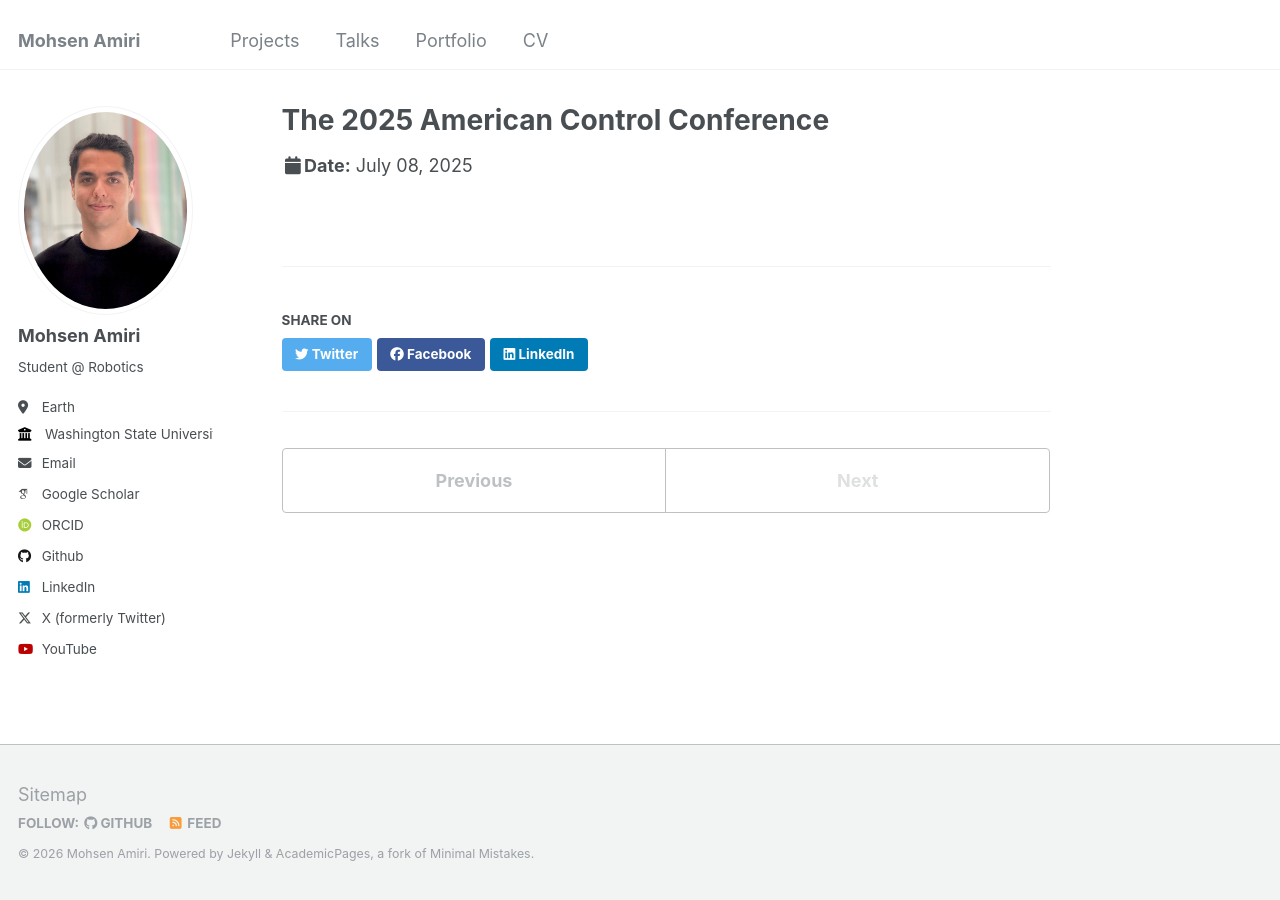
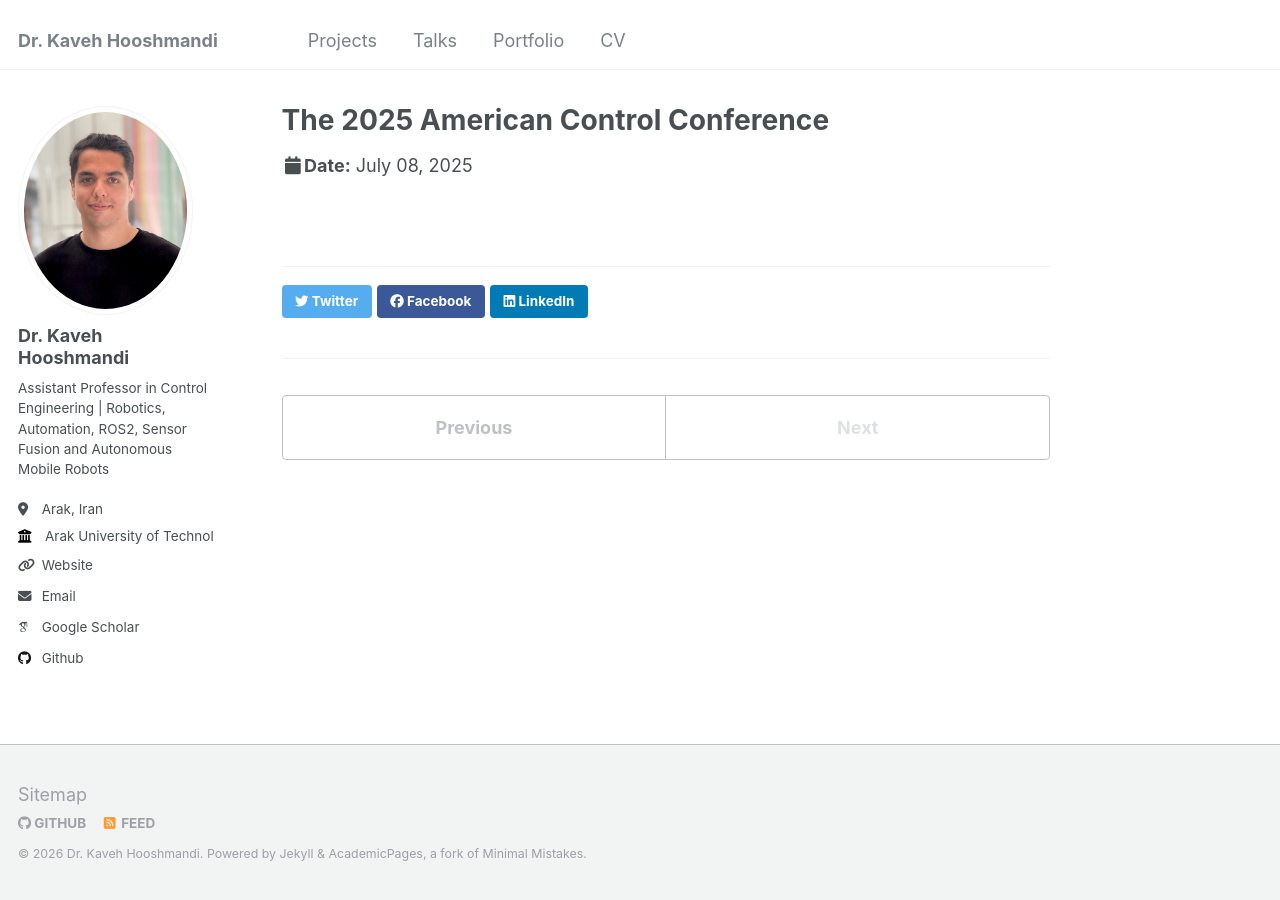
Before and after one commit to kaveh-hooshmandi/kaveh-hooshmandi.github.io, a Jekyll site: the page built from _talks/ACC2025.md, in a window 1280 px wide. Built offline with Jekyll 4.4.1, drawn with Linux system fonts in a browser that asks for light colours; some web fonts are replaced; some of the changed lines change nothing that is shown.

Commit message:
Update site configuration for Dr. Kaveh Hooshmandi

```diff
--- a/_config.yml
+++ b/_config.yml
@@ -1,160 +1,171 @@
-# Welcome to Jekyll!
-#
-# This config file is meant for settings that affect your entire site, values
-# which you are expected to set up once and rarely need to edit after that.
-# For technical reasons, this file is *NOT* reloaded automatically when you use
-# `jekyll serve -l -H localhost`. If you change this file, please restart the
-# server process.
+# Site configuration for Dr. Kaveh Hooshmandi
+# Academic personal website based on a Jekyll / GitHub Pages template.
 
+# ----------------------------------------------------------------------
 # Basic Site Settings
-locale                   : "en-US"
-title                    : "Mohsen Amiri"
+# ----------------------------------------------------------------------
+locale                   : "en-Iran"
+title                    : "Dr. Kaveh Hooshmandi"
 title_separator          : "-"
-name                     : &name "Mohsen Amiri"
-description              : &description "PhD student"
-url                      : https://mhsnar.github.io # the base hostname & protocol for your site e.g. "https://mmistakes.github.io"
-baseurl                  : "" # the subpath of your site, e.g. "/blog"
-repository               : "mhsnar/mhsnar.github.io"
+name                     : &name "Dr. Kaveh Hooshmandi"
+description              : &description "Control Systems and Robotics Researcher"
+url                      : "https://kaveh-hooshmandi.github.io"
+baseurl                  : ""
+repository               : "kaveh-hooshmandi/kaveh-hooshmandi.github.io"
 
-# Site Author - The following control what appear as part of the author content on the side bar.
-#               If a field is blank the icon and link will not appear, otherwise it will be shown.
-#               Additional customization can be done by editing /_includes/author-profile.html
+# ----------------------------------------------------------------------
+# Site Author
+# These settings control the author profile shown in the sidebar.
+# ----------------------------------------------------------------------
 author:
-  # Biographic information
   avatar           : "Profile.jpg"
-  name             : "Mohsen Amiri"
-  pronouns         : # example: "she/her"
-  bio              : "Student @ Robotics"
-  location         : "Earth"
-  employer         : "Washington State University"
-  uri              : # URL
-  email            : "mohsen.amiri@wsu.edu"
+  name             : "Dr. Kaveh Hooshmandi"
+  pronouns         :
+  bio              : "Assistant Professor in Control Engineering | Robotics, Automation, ROS2, Sensor Fusion and Autonomous Mobile Robots"
+  location         : "Arak, Iran"
+  employer         : "Arak University of Technology"
+  uri              : "https://kaveh-hooshmandi.github.io"
+  email            : "dk.hooshmandi@gmail.com"
 
-  # Academic websites
-  arxiv            : # URL - Update with the correct link to your profile
-  googlescholar    : "https://scholar.google.com/citations?user=P2ef2sYAAAAJ&hl=en"
-  impactstory      : # URL
-  orcid            : "https://orcid.org/0009-0006-5871-5035"
-  semantic         : # URL
-  pubmed           : #"https://www.ncbi.nlm.nih.gov/pubmed/?term=john+snow"
-  researchgate     : # URL
+  # Academic profiles
+  arxiv            :
+  googlescholar    : "https://scholar.google.com/citations?user=7zjCtzcAAAAJ"
+  impactstory      :
+  orcid            :
+  semantic         :
+  pubmed           :
+  researchgate     :
 
-  # Repositories and software development
-  bitbucket        : # Username - Update with your username on the site
-  codepen          : # Username
-  dribbble         : # Username
-  github           : "mhsnar"
-  kaggle           : # Username
-  stackoverflow    : # User number or user number and name (i.e., use "1" or "1/jeff-atwood")
+  # Code and software profiles
+  bitbucket        :
+  codepen          :
+  dribbble         :
+  github           : "kaveh-hooshmandi"
+  kaggle           :
+  stackoverflow    :
 
-  # Social media
-  bluesky          : #"bsky.app" # Replace this with you Bluesky username
-  facebook         : # Username
-  flickr           : # Username
-  foursquare       : # Username
-  goodreads        : # Username
-  google_plus      : # Username
-  keybase          : # Username
-  instagram        : # Username
-  lastfm           : # Username
-  linkedin         : "mohsen-amiri-58663716a/"
-  mastodon         : # URL
-  medium           : # URL
-  pinterest        : # Username
-  soundcloud       : # Username
-  steam            : # Username
-  telegram         : # URL
-  tumblr           : # Username
-  twitter          : "mohsenamiirii"# Username for X / Twitter
-  vine             : # Username
-  weibo            : # Username
-  wikipedia        : # Username
-  xing             : # Username
-  youtube          : "MohsenAmirii"
-  zhihu            : # URL
+  # Social media profiles
+  bluesky          :
+  facebook         :
+  flickr           :
+  foursquare       :
+  goodreads        :
+  google_plus      :
+  keybase          :
+  instagram        :
+  lastfm           :
+  linkedin         :
+  mastodon         :
+  medium           :
+  pinterest        :
+  soundcloud       :
+  steam            :
+  telegram         :
+  tumblr           :
+  twitter          :
+  vine             :
+  weibo            :
+  wikipedia        :
+  xing             :
+  youtube          :
+  zhihu            :
 
-# Publication Category - The following the list of publication categories and their headings
+# ----------------------------------------------------------------------
+# Publication Categories
+# ----------------------------------------------------------------------
 publication_category:
+  manuscripts:
+    title: "Journal Articles"
+  conferences:
+    title: "Conference Papers"
   books:
-    title: 'Books'
-  manuscripts:
-    title: 'Journal Articles'
-  conferences:
-    title: 'Conference Papers'
+    title: "Books"
+  submitted:
+    title: "Submitted Manuscripts"
 
-# Site Settings
-teaser                   :  # filename of teaser fallback teaser image placed in /images/, .e.g. "500x300.png"
-breadcrumbs              : false # true, false (default)
+# ----------------------------------------------------------------------
+# General Site Settings
+# ----------------------------------------------------------------------
+teaser                   :
+breadcrumbs              : false
 words_per_minute         : 160
 future                   : true
-read_more                : "disabled" # if enabled, adds "Read more" links to excerpts
-talkmap_link             : false #change to true to add link to talkmap on talks page
+read_more                : "disabled"
+talkmap_link             : false
+
 comments:
-  provider               : # false (default), "disqus", "discourse", "facebook", "google-plus", "staticman", "custom"
+  provider               :
   disqus:
     shortname            :
   discourse:
-    server               : # https://meta.discourse.org/t/embedding-discourse-comments-via-javascript/31963 , e.g.: meta.discourse.org
+    server               :
   facebook:
     appid                :
-    num_posts            : # 5 (default)
-    colorscheme          : # "light" (default), "dark"
+    num_posts            :
+    colorscheme          :
+
 staticman:
-  allowedFields          : ['name', 'email', 'url', 'message']
-  branch                 : "gh-pages" # "master", "gh-pages"
+  allowedFields          : ["name", "email", "url", "message"]
+  branch                 : "gh-pages"
   commitMessage          : "New comment."
-  filename               : comment-{@timestamp}
+  filename               : "comment-{@timestamp}"
   format                 : "yml"
   moderation             : true
   path                   : "_data/comments/{options.slug}"
-  requiredFields         : ['name', 'email', 'message']
+  requiredFields         : ["name", "email", "message"]
   transforms:
     email                : "md5"
   generatedFields:
     date:
       type               : "date"
       options:
-        format           : "iso8601" # "iso8601" (default), "timestamp-seconds", "timestamp-milliseconds"
+        format           : "iso8601"
+
 atom_feed:
-  hide                   : false     # change to true to hide the RSS feed in the footer
-  path                   : # blank (default) uses feed.xml
+  hide                   : false
+  path                   :
 
-
-# SEO Related
+# ----------------------------------------------------------------------
+# SEO
+# ----------------------------------------------------------------------
 google_site_verification :
 bing_site_verification   :
 alexa_site_verification  :
 yandex_site_verification :
 
+twitter:
+  username               :
 
-# Social Sharing
-twitter:
-  username               : &twitter
 facebook:
   username               :
   app_id                 :
   publisher              :
-og_image                 :  # Open Graph/Twitter default site image
-# For specifying social profiles
-# - https://developers.google.com/structured-data/customize/social-profiles
+
+og_image                 :
+
 social:
-  type                   : # Person or Organization (defaults to Person)
-  name                   : # If the user or organization name differs from the site's name
-  links: # An array of links to social media profiles
+  type                   : "Person"
+  name                   : "Dr. Kaveh Hooshmandi"
+  links:
+    - "https://github.com/kaveh-hooshmandi"
+    - "https://scholar.google.com/citations?user=7zjCtzcAAAAJ"
 
-
+# ----------------------------------------------------------------------
 # Analytics
+# ----------------------------------------------------------------------
 analytics:
-  provider               :  "false" # false (default), "google", "google-universal", "google-analytics-4", "custom"
+  provider               : "false"
   google:
     tracking_id          :
 
-
+# ----------------------------------------------------------------------
 # Reading Files
+# ----------------------------------------------------------------------
 include:
   - .htaccess
   - _pages
   - files
+
 exclude:
   - "*.sublime-project"
   - "*.sublime-workspace"
@@ -180,22 +191,23 @@
   - README
   - tmp
   - vendor
+
 keep_files:
   - .git
   - .svn
+
 encoding: "utf-8"
 markdown_ext: "markdown,mkdown,mkdn,mkd,md"
 
-
+# ----------------------------------------------------------------------
 # Conversion
+# ----------------------------------------------------------------------
 markdown: kramdown
 highlighter: rouge
 lsi: false
 excerpt_separator: "\n\n"
 incremental: false
 
-
-# Markdown Processing
 kramdown:
   input: GFM
   hard_wrap: false
@@ -203,11 +215,13 @@
   footnote_nr: 1
   entity_output: as_char
   toc_levels: 1..6
-  smart_quotes: lsquo,rsquo,ldquo,rdquo
+  smart_quotes: "lsquo,rsquo,ldquo,rdquo"
   enable_coderay: false
 
-
-# These settings control the types of collections used by the template
+# ----------------------------------------------------------------------
+# Collections
+# Keep the original collection names so the template does not break.
+# ----------------------------------------------------------------------
 collections:
   Experiences:
     output: true
@@ -222,10 +236,10 @@
     output: true
     permalink: /:collection/:path/
 
-
-# These settings control how pages and collections are included in the site
+# ----------------------------------------------------------------------
+# Default Layouts
+# ----------------------------------------------------------------------
 defaults:
-  # _posts
   - scope:
       path: ""
       type: posts
@@ -236,14 +250,14 @@
       comments: true
       share: true
       related: true
-  # _pages
+
   - scope:
       path: ""
       type: pages
     values:
       layout: single
       author_profile: true
-  # _teaching
+
   - scope:
       path: ""
       type: Experiences
@@ -252,7 +266,7 @@
       author_profile: true
       share: true
       comments: true
-  # _publications
+
   - scope:
       path: ""
       type: publications
@@ -261,7 +275,7 @@
       author_profile: true
       share: true
       comments: true
-  # _portfolio
+
   - scope:
       path: ""
       type: portfolio
@@ -269,8 +283,8 @@
       layout: single
       author_profile: true
       share: true
-      comment: true
-  # _talks
+      comments: true
+
   - scope:
       path: ""
       type: talks
@@ -279,21 +293,22 @@
       author_profile: true
       share: true
 
-
-# Sass/SCSS
+# ----------------------------------------------------------------------
+# Sass / SCSS
+# ----------------------------------------------------------------------
 sass:
   sass_dir: _sass
-  style: compressed # http://sass-lang.com/documentation/file.SASS_REFERENCE.html#output_style
+  style: compressed
 
+# ----------------------------------------------------------------------
+# Output
+# ----------------------------------------------------------------------
+permalink: /:categories/:title/
+timezone: Asia/Tehran
 
-# Outputting
-permalink: /:categories/:title/
-# paginate: 5 # amount of posts to show
-# paginate_path: /page:num/
-timezone: America/Los_Angeles # http://en.wikipedia.org/wiki/List_of_tz_database_time_zones
-
-
+# ----------------------------------------------------------------------
 # Plugins
+# ----------------------------------------------------------------------
 plugins:
   - jekyll-paginate
   - jekyll-sitemap
@@ -302,7 +317,6 @@
   - jekyll-redirect-from
   - jemoji
 
-# Mimic GitHub Pages with --safe
 whitelist:
   - jekyll-paginate
   - jekyll-sitemap
@@ -310,38 +324,20 @@
   - jekyll-feed
   - jemoji
 
-
+# ----------------------------------------------------------------------
 # Archives
-#  Type
-#  - GitHub Pages compatible archive pages built with Liquid ~> type: liquid (default)
-#  - Jekyll Archives plugin archive pages ~> type: jekyll-archives
-#  Path (examples)
-#  - Archive page should exist at path when using Liquid method or you can
-#    expect broken links (especially with breadcrumbs enabled)
-#  - <base_path>/tags/my-awesome-tag/index.html ~> path: /tags/
-#  - <base_path/categories/my-awesome-category/index.html ~> path: /categories/
-#  - <base_path/my-awesome-category/index.html ~> path: /
+# ----------------------------------------------------------------------
 category_archive:
   type: liquid
   path: /categories/
+
 tag_archive:
   type: liquid
   path: /tags/
-# https://github.com/jekyll/jekyll-archives
-# jekyll-archives:
-#   enabled:
-#     - categories
-#     - tags
-#   layouts:
-#     category: archive-taxonomy
-#     tag: archive-taxonomy
-#   permalinks:
-#     category: /categories/:name/
-#     tag: /tags/:name/
 
-
+# ----------------------------------------------------------------------
 # HTML Compression
-# - http://jch.penibelst.de/
+# ----------------------------------------------------------------------
 compress_html:
   clippings: all
   ignore:
```
